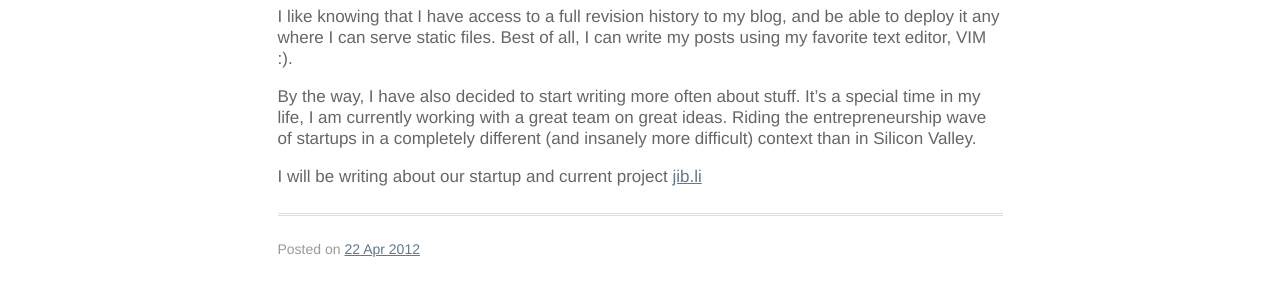
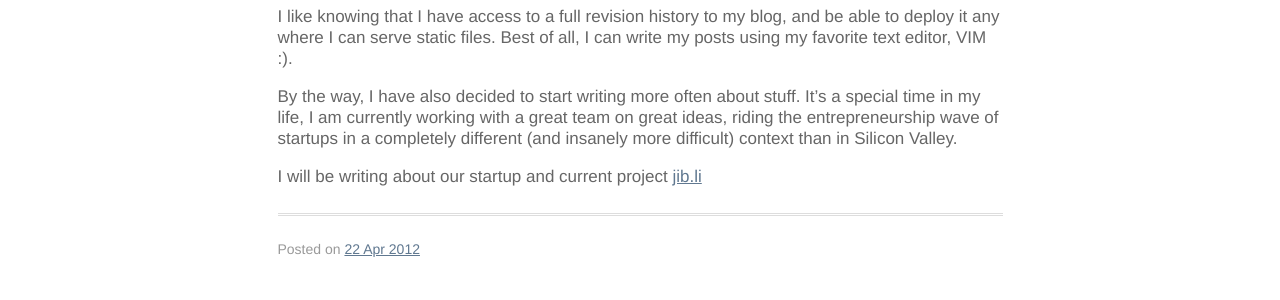
Before and after one commit to blob42/oldblog, a Jekyll site: the page built from _posts/2012-04-22-hello-world.markdown, in a window 1280 px wide. Shown: the part 294-594 px from the top of the page. Built offline with Jekyll 4.4.1, drawn with Linux system fonts in a browser that asks for light colours; Markdown is read by kramdown in place of the engine named in the settings; comment, search, counter and statistics services are not loaded.

Commit message:
text fix

```diff
--- a/_posts/2012-04-22-hello-world.markdown
+++ b/_posts/2012-04-22-hello-world.markdown
@@ -11,7 +11,7 @@ to deploy it any where I can serve static files. Best of all, I can write my pos
 text editor, VIM :).
 
 By the way, I have also decided to start writing more often about stuff.
-It's a special time in my life, I am currently working with a great team on great ideas.
-Riding the entrepreneurship wave of startups in a completely different (and insanely more difficult) context than in Silicon Valley.
+It's a special time in my life, I am currently working with a great team on great ideas,
+riding the entrepreneurship wave of startups in a completely different (and insanely more difficult) context than in Silicon Valley.
 
 I will be writing about our startup and current project [jib.li](http://jib.li)
```
